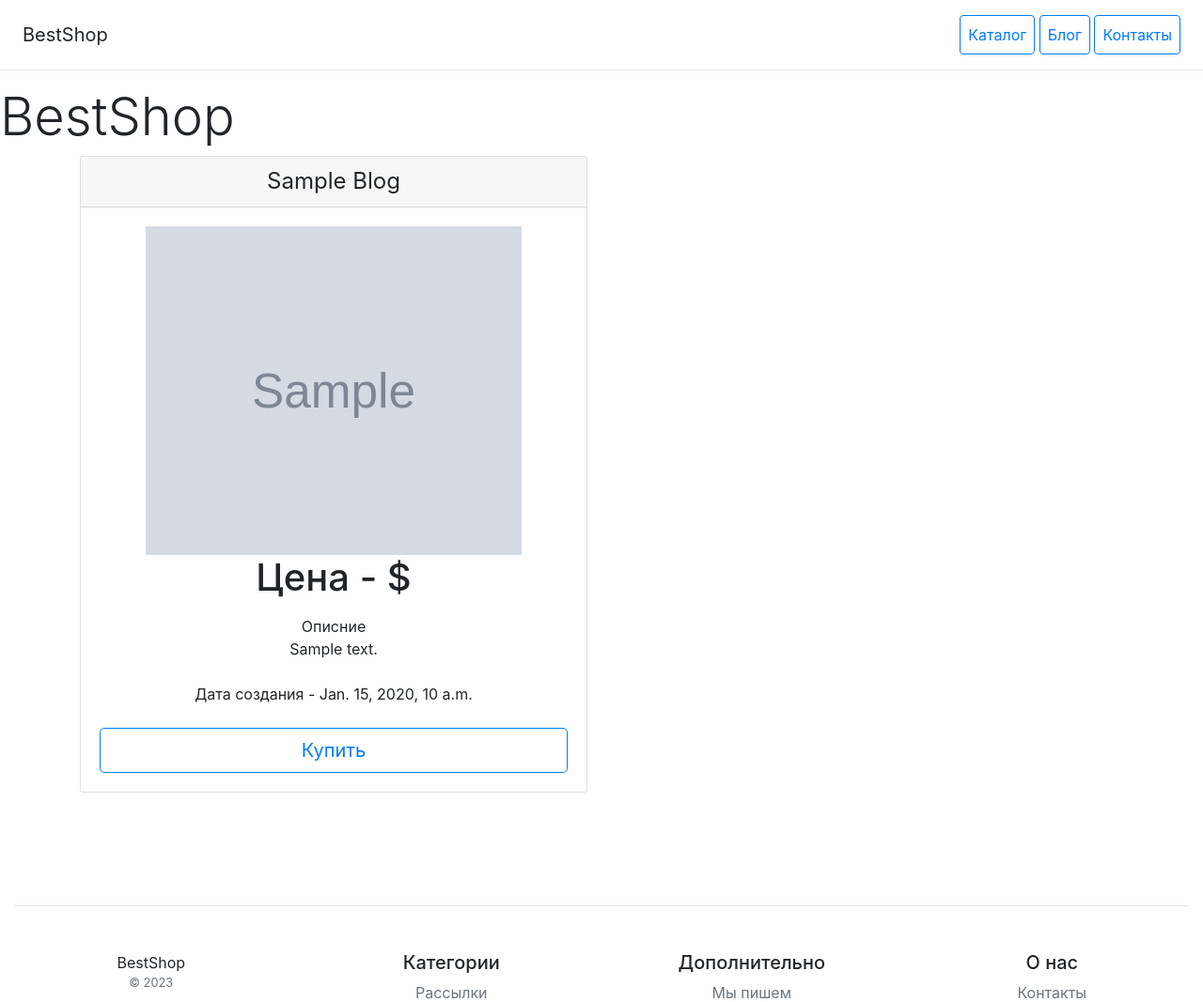
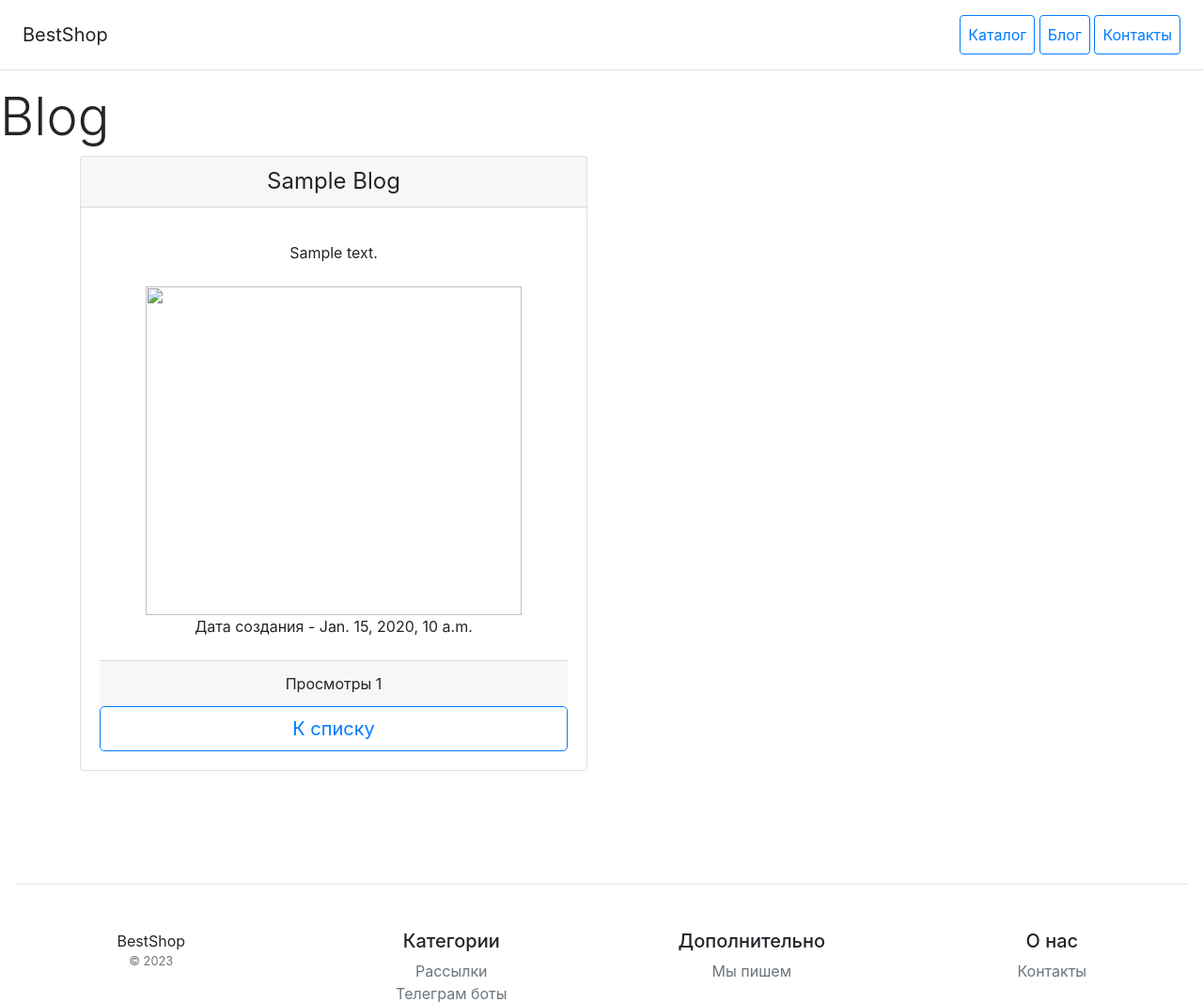
Before and after one commit to AlexanderPanferov/online_shop, a Django app: template catalog/templates/catalog/blog_detail.html in a window 1280 px wide. Shown: the top 1067 px of the page at 94% size. Run offline with Django 4.2, Linux system fonts and the light colour scheme; tables that the repository leaves empty hold one stand-in row (Sample ...); the template is opened without the code that fills it: values named after a table or form of the project are taken from there, most other values are stand-ins (such as "Sample title", 1, 10 or a date in 2020); data that the repository does not hold is empty; some libraries are stand-ins or nearby versions.

Commit message:
счетчик просмотров

```diff
--- a/catalog/templates/catalog/blog_detail.html
+++ b/catalog/templates/catalog/blog_detail.html
@@ -2,7 +2,7 @@
 
 {% block content%}
 
-<h1 class="display-4">BestShop</h1>
+<h2 class="display-4">Blog</h2>
 
 
 <div class="container">
@@ -13,14 +13,17 @@
                     <h4 class="my-0 font-weight-normal">{{blog.title|title}}</h4>
                 </div>
                 <div class="card-body">
-                    <img class="primary-img" src="{{ product.image.url }}" style="width: 400px; height: 350px">
-                    <h1 class="card-title pricing-card-title">Цена - $ </h1>
+                    <h1 class="card-title pricing-card-title"></h1>
                     <ul class="list-unstyled mt-3 mb-4 text-start m-3">
-                        <li>Описние</li>
                         <li>{{blog.body}}</li><br>
+                        <img class="primary-img" src="{{ blog.preview.url }}" style="width: 400px; height: 350px">
                         <li>Дата создания - {{blog.date_creation}}</li>
                     </ul>
-                    <button type="button" class="btn btn-lg btn-block btn-outline-primary">Купить</button>
+                    <div class="card-footer">
+                        Просмотры {{ object.views_count }}
+                    </div>
+                    <a type="button" class="btn btn-lg btn-block btn-outline-primary"
+                    href="{% url 'catalog:list_blog' %}">К списку</a>
                 </div>
             </div>
         </div>
--- a/catalog/templates/catalog/blog_form.html
+++ b/catalog/templates/catalog/blog_form.html
@@ -6,7 +6,7 @@
             <div class="col-6">
                 <div class="card">
                     <div class="card-body">
-                        <form method="post">
+                        <form method="post" enctype="multipart/form-data">>
                             {% csrf_token %}
                             {{ form.as_p }}
                             <button type="submit" class="btn btn-success">
--- a/catalog/templates/catalog/blog_list.html
+++ b/catalog/templates/catalog/blog_list.html
@@ -2,7 +2,7 @@
 
 {% block content%}
 
-<h1 class="display-4">BestShop</h1>
+<h1 class="display-4">Blogs</h1>
 <div class="col-12 mb-5">
     <a class="btn btn-outline-primary" href="{% url 'catalog:create_blog' %}">Добавить Блог</a>
 </div>
```
Also changed, not shown: catalog/views.py (+7 -1 lines).
